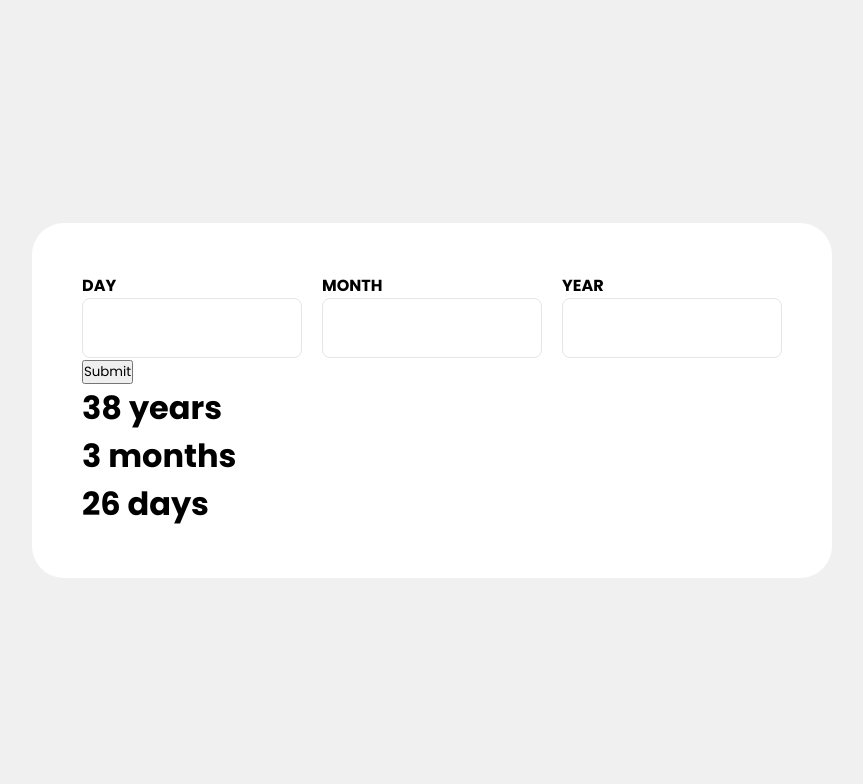
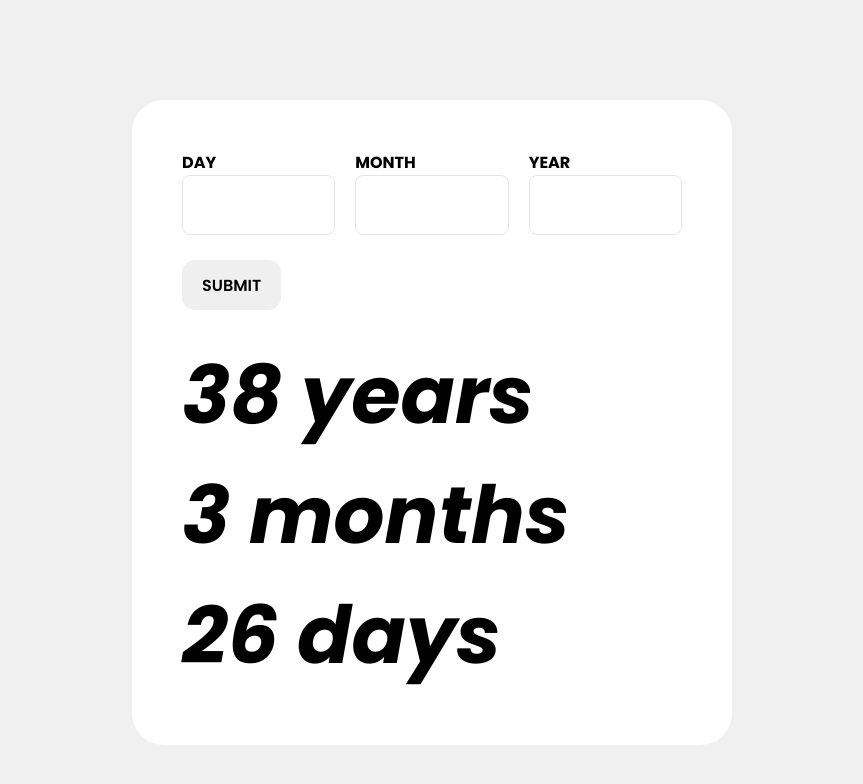
Before and after one commit to FESOO1/Age-calculator-app2, a plain HTML site: page index.html in a window 1280 px wide. Shown: the whole page, without its empty margins (208-1071 px from the left). Drawn offline with Linux system fonts and the light colour scheme.

Commit message:
Working on it.

```diff
--- a/index.html
+++ b/index.html
@@ -15,12 +15,12 @@
         <label for="yearInput">YEAR <input type="text" id="yearInput" class="ac-input-itself"></label>
       </div>
       <div class="ac-button">
-        <button>Submit</button>
+        <button id="submitButton" class="submit-button">Submit</button>
       </div>
       <div class="ac-output">
-        <h1 id="acOutputYears" class="ac-output-tex">38 years</h1>
-        <h1 id="acOutputMonths" class="ac-output-tex">3 months</h1>
-        <h1 id="acOutputDays" class="ac-output-tex">26 days</h1>
+        <h1 id="acOutputYears" class="ac-output-text">38 years</h1>
+        <h1 id="acOutputMonths" class="ac-output-text">3 months</h1>
+        <h1 id="acOutputDays" class="ac-output-text">26 days</h1>
       </div>
     </div>
   </div>
--- a/styles.css
+++ b/styles.css
@@ -18,6 +18,7 @@ body {
 /* CONTAINER */
 
 .container {
+    padding-block: 100px;
     min-height: 100vh;
     display: flex;
     justify-content: center;
@@ -27,11 +28,14 @@ body {
 /* AGE CALCULATOR */
 
 .age-calculator {
-    width: 800px;
+    width: 600px;
     padding: 50px;
     background-color: white;
     border-radius: 2rem;
     box-sizing: 0 0 5px black;
+    display: flex;
+    flex-direction: column;
+    row-gap: 25px;
 }
 
 /* AC INPUTS */
@@ -58,3 +62,33 @@ body {
     font-weight: 800;
     padding-inline: 20px;
 }
+
+/* AC SUBMIT BUTTON */
+
+.submit-button {
+    height: 50px;
+    padding-inline: 20px;
+    font-size: 1rem;
+    text-transform: uppercase;
+    font-weight: 600;
+    border-radius: 0.8rem;
+    border: 0;
+    cursor: pointer;
+}
+
+.submit-button:hover {
+    background-color: black;
+    color: white;
+}
+
+/* AC OUTPUT */
+
+.ac-output {
+    display: flex;
+    flex-direction: column;
+}
+
+.ac-output-text {
+    font-size: 5rem;
+    font-style: italic;
+}
```
